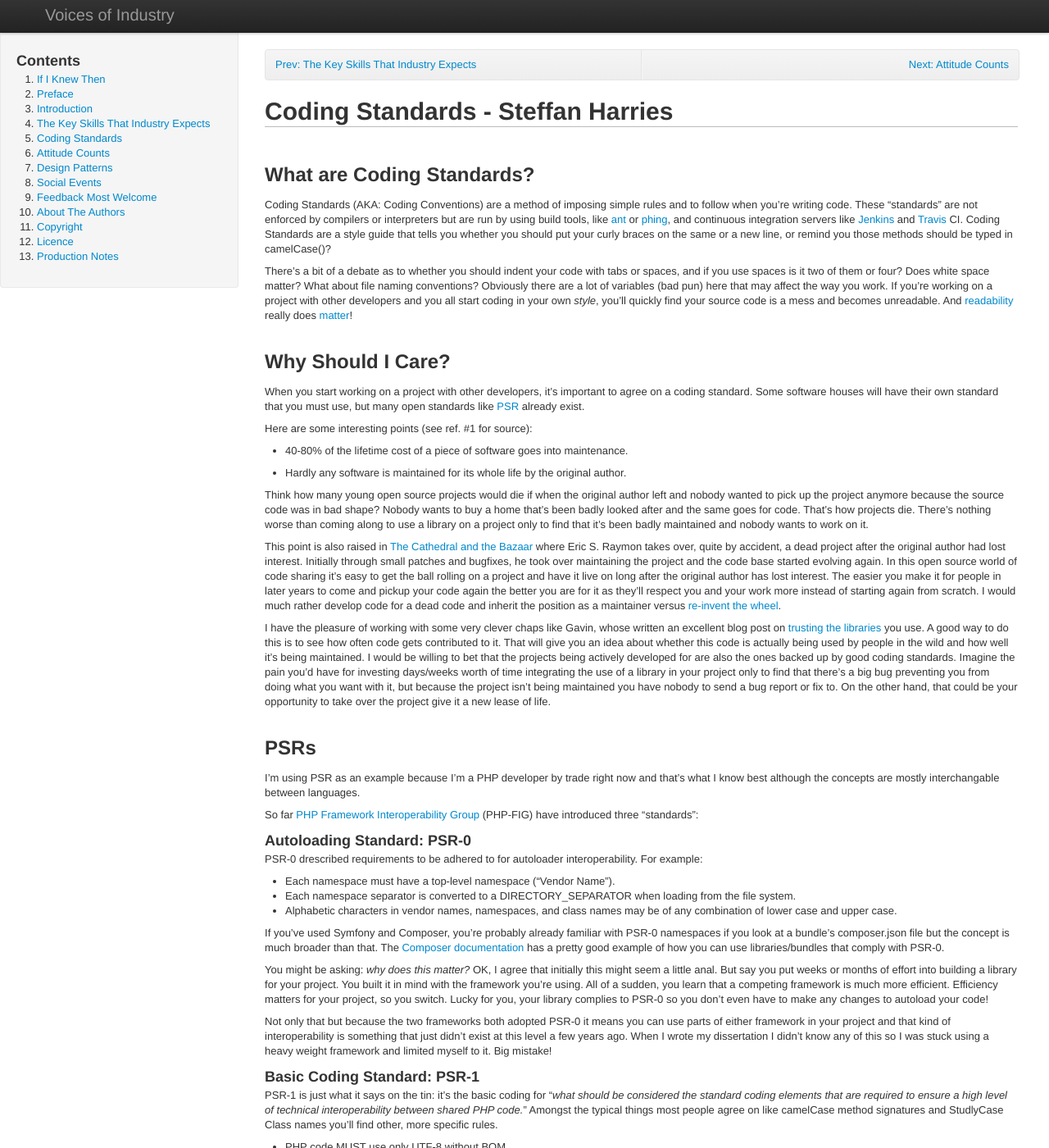
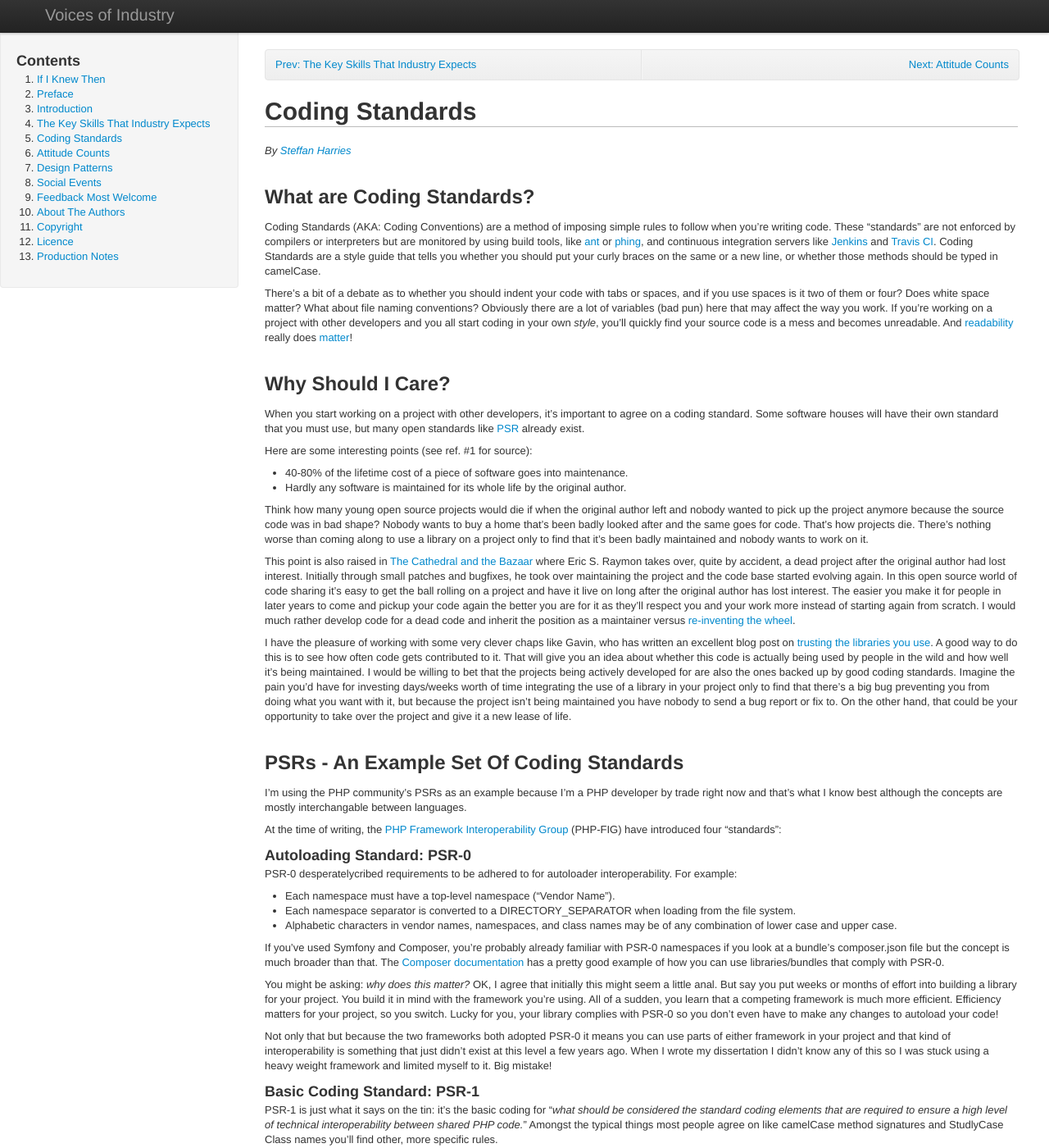
Before and after one commit to stuartherbert/if-i-knew-then, a Jekyll site: the page built from coding-standards.md, in a window 1280 px wide and 1400 px high. Shown: the whole window at 82% size. Built offline with Jekyll 4.4.1, drawn with Linux system fonts in a browser that asks for light colours; comment, search, counter and statistics services are not loaded; some of the changed text lies outside the part shown.

Commit message:
First pass by the Editor

````diff
--- a/coding-standards.md
+++ b/coding-standards.md
@@ -3,14 +3,15 @@ layout: book-chapter
 title: Coding Standards
 prev: '<a href="key-skills-for-industry.html">Prev: The Key Skills That Industry Expects</a>'
 next: '<a href="gavd-attitude-counts.html">Next: Attitude Counts</a>'
+---
 
----
-Coding Standards - Steffan Harries
-==================================
+# Coding Standards
+
+_By [Steffan Harries](#bio)_
 
 ## What are Coding Standards?
 
-Coding Standards (AKA: Coding Conventions) are a method of imposing simple rules and to follow when you're writing code. These "standards" are not enforced by compilers or interpreters but are run by using build tools, like [ant](http://ant.apache.org/) or [phing](http://www.phing.info/), and continuous integration servers like [Jenkins](http://jenkins-ci.org/) and [Travis](https://travis-ci.org/) CI. Coding Standards are a style guide that tells you whether you should put your curly braces on the same or a new line, or remind you those methods should be typed in camelCase()?
+Coding Standards (AKA: Coding Conventions) are a method of imposing simple rules to follow when you're writing code. These "standards" are not enforced by compilers or interpreters but are monitored by using build tools, like [ant](http://ant.apache.org/) or [phing](http://www.phing.info/), and continuous integration servers like [Jenkins](http://jenkins-ci.org/) and [Travis CI](https://travis-ci.org/). Coding Standards are a style guide that tells you whether you should put your curly braces on the same or a new line, or whether those methods should be typed in camelCase.
 
 There's a bit of a debate as to whether you should indent your code with tabs or spaces, and if you use spaces is it two of them or four? Does white space matter? What about file naming conventions? Obviously there are a lot of variables (bad pun) here that may affect the way you work. If you're working on a project with other developers and you all start coding in your own *style*, you'll quickly find your source code is a mess and becomes unreadable. And [readability](http://shop.oreilly.com/product/9780596802301.do) really does [matter](http://books.google.co.uk/books/about/Clean_Code.html?id=_i6bDeoCQzsC)!
 
@@ -21,22 +22,23 @@ When you start working on a project with other developers, it's important to agr
 Here are some interesting points (see ref. #1 for source):
 
 * 40-80% of the lifetime cost of a piece of software goes into maintenance.
-
 * Hardly any software is maintained for its whole life by the original author.
 
 Think how many young open source projects would die if when the original author left and nobody wanted to pick up the project anymore because the source code was in bad shape? Nobody wants to buy a home that's been badly looked after and the same goes for code. That's how projects die. There's nothing worse than coming along to use a library on a project only to find that it's been badly maintained and nobody wants to work on it.
 
-This point is also raised in [The Cathedral and the Bazaar](http://www.catb.org/esr/writings/cathedral-bazaar/cathedral-bazaar/) where Eric S. Raymon takes over, quite by accident, a dead project after the original author had lost interest. Initially through small patches and bugfixes, he took over maintaining the project and the code base started evolving again. In this open source world of code sharing it's easy to get the ball rolling on a project and have it live on long after the original author has lost interest. The easier you make it for people in later years to come and pickup your code again the better you are for it as they'll respect you and your work more instead of starting again from scratch. I would much rather develop code for a dead code and inherit the position as a maintainer versus [re-invent the wheel](http://sourcemaking.com/antipatterns/reinvent-the-wheel).
+This point is also raised in [The Cathedral and the Bazaar](http://www.catb.org/esr/writings/cathedral-bazaar/cathedral-bazaar/) where Eric S. Raymon takes over, quite by accident, a dead project after the original author had lost interest. Initially through small patches and bugfixes, he took over maintaining the project and the code base started evolving again. In this open source world of code sharing it's easy to get the ball rolling on a project and have it live on long after the original author has lost interest. The easier you make it for people in later years to come and pickup your code again the better you are for it as they'll respect you and your work more instead of starting again from scratch. I would much rather develop code for a dead code and inherit the position as a maintainer versus [re-inventing the wheel](http://sourcemaking.com/antipatterns/reinvent-the-wheel).
 
-I have the pleasure of working with some very clever chaps like Gavin, whose written an excellent blog post on [trusting the libraries](http://www.boxuk.com/blog/trusting-the-libraries-you-use) you use. A good way to do this is to see how often code gets contributed to it. That will give you an idea about whether this code is actually being used by people in the wild and how well it's being maintained. I would be willing to bet that the projects being actively developed for are also the ones backed up by good coding standards. Imagine the pain you'd have for investing days/weeks worth of time integrating the use of a library in your project only to find that there's a big bug preventing you from doing what you want with it, but because the project isn't being maintained you have nobody to send a bug report or fix to. On the other hand, that could be your opportunity to take over the project give it a new lease of life.
+I have the pleasure of working with some very clever chaps like Gavin, who has written an excellent blog post on [trusting the libraries you use](http://www.boxuk.com/blog/trusting-the-libraries-you-use). A good way to do this is to see how often code gets contributed to it. That will give you an idea about whether this code is actually being used by people in the wild and how well it's being maintained. I would be willing to bet that the projects being actively developed for are also the ones backed up by good coding standards. Imagine the pain you'd have for investing days/weeks worth of time integrating the use of a library in your project only to find that there's a big bug preventing you from doing what you want with it, but because the project isn't being maintained you have nobody to send a bug report or fix to. On the other hand, that could be your opportunity to take over the project and give it a new lease of life.
 
-## PSRs
-I'm using PSR as an example because I'm a PHP developer by trade right now and that's what I know best although the concepts are mostly interchangable between languages.
+## PSRs - An Example Set Of Coding Standards
 
-So far [PHP Framework Interoperability Group](http://www.php-fig.org/) (PHP-FIG) have introduced three "standards":
+I'm using the PHP community's PSRs as an example because I'm a PHP developer by trade right now and that's what I know best although the concepts are mostly interchangable between languages.
+
+At the time of writing, the [PHP Framework Interoperability Group](http://www.php-fig.org/) (PHP-FIG) have introduced four "standards":
 
 ### Autoloading Standard: PSR-0
-PSR-0 drescribed requirements to be adhered to for autoloader interoperability. For example:
+
+PSR-0 desperatelycribed requirements to be adhered to for autoloader interoperability. For example:
 
 * Each namespace must have a top-level namespace ("Vendor Name").
 * Each namespace separator is converted to a DIRECTORY_SEPARATOR when loading from the file system.
@@ -44,18 +46,20 @@ PSR-0 drescribed requirements to be adhered to for autoloader interoperability.
 
 If you've used Symfony and Composer, you're probably already familiar with PSR-0 namespaces if you look at a bundle's composer.json file but the concept is much broader than that. The [Composer documentation](http://getcomposer.org/doc/04-schema.md#psr-0) has a pretty good example of how you can use libraries/bundles that comply with PSR-0.
 
-You might be asking: *why does this matter?* OK, I agree that initially this might seem a little anal. But say you put weeks or months of effort into building a library for your project. You built it in mind with the framework you're using. All of a sudden, you learn that a competing framework is much more efficient. Efficiency matters for your project, so you switch. Lucky for you, your library complies to PSR-0 so you don't even have to make any changes to autoload your code!
+You might be asking: *why does this matter?* OK, I agree that initially this might seem a little anal. But say you put weeks or months of effort into building a library for your project. You build it in mind with the framework you're using. All of a sudden, you learn that a competing framework is much more efficient. Efficiency matters for your project, so you switch. Lucky for you, your library complies with PSR-0 so you don't even have to make any changes to autoload your code!
 
 Not only that but because the two frameworks both adopted PSR-0 it means you can use parts of either framework in your project and that kind of interoperability is something that just didn't exist at this level a few years ago. When I wrote my dissertation I didn't know any of this so I was stuck using a heavy weight framework and limited myself to it. Big mistake!
 
 ### Basic Coding Standard: PSR-1
+
 PSR-1 is just what it says on the tin: it's the basic coding for "*what should be considered the standard coding elements that are required to ensure a high level of technical interoperability between shared PHP code.*" Amongst the typical things most people agree on like camelCase method signatures and StudlyCase Class names you'll find other, more specific rules.
 
-* PHP code MUST use only UTF-8 without BOM.
+* PHP code MUST use only UTF-8 without BOM. _\[The "BOM" is the byte-order mark sometimes inserted at the top of files by broken text editors - Ed.]_
 * Constants must be declared in upper case with underscore separaters
 * A file should declare symbols (classes, functions, constants) or declare side effects
 
 #### What Are 'Side Effects'?
+
 This is an interesting (read: weird) point raised in PSR-1.
 
 >A file SHOULD declare new symbols (classes, functions, constants, etc.) and cause no other side effects, or it SHOULD execute logic with side effects, but SHOULD NOT do both.
@@ -89,10 +93,10 @@ The reason: when your class is loaded, [the state of the application should not
 
 There are other reasons why this isn't a great idea either:
 
-* What if Disk I/O is reaching critical levels when you run an include/require?
+* What if disk I/O is reaching critical levels when you run an include/require?
 * What happens when the file is modified outside of the state of your application?
 
-That's pretty much all I'm going to say on PSR-1. You could go further but I don't think it's necessary as it's fairly self explanatory and it's what most are already doing anyway without even realising it.
+That's pretty much all I'm going to say on PSR-1. You could go further but I don't think it's necessary as it's fairly self explanatory and it's what most PHP developers are already doing anyway without even realising it.
 
 ### Coding Style Guide: PSR-2
 
@@ -156,14 +160,15 @@ I can say for certainty that if you attend a job interview and get talking about
 
 >The highest unemployment rate is seen amongst those who studied Computer Science, at 14.6%.
 
-You have competition, my friends. Rise up and beat it. Interviews are crucial to this. By talking about and using practices like coding standards you're leveling up on your competition who don't. Computer Science graduates have a reputation for being sloppy and hap-hazard coders. Don't let yourself be that person! Prove them wrong! If you get people's attention by using best practices you'll stick in their memory with a positive note and that's the best thing you can achieve in a job interview. That's your foot in the mental doorway to a career with that company.
+You have competition, my friends. Rise up and beat it. Interviews are crucial to this. By talking about and using practices like coding standards you're levelling up on your competition who don't. Computer Science graduates have a reputation for being sloppy and hap-hazard coders. Don't let yourself be that person! Prove them wrong! If you get people's attention by using best practices you'll stick in their memory with a positive note and that's the best thing you can achieve in a job interview. That's your foot in the mental doorway to a career with that company.
 
-Coding standards matter to me because they'll make your life easier in the long run in your projects, they'll get you kudos from fellow developers and because they'll make you a better developer. Any thing that makes me better at coding, no matter how small, is a win for me. Eventually coding standards will become almost second nature - I'm not quite there yet but I'm seeing positive improvements all the time.
+Coding standards matter to me because they'll make my life easier in the long run in my projects, they'll get me kudos from fellow developers and because they'll make me a better developer. Any thing that makes me better at coding, no matter how small, is a win for me. Eventually coding standards will become almost second nature - I'm not quite there yet but I'm seeing positive improvements all the time.
 
 I've definitely seen a change in the way I write code for the better since adopting coding standards. I used to write code and if it worked I didn't care, I may not have even written tests for it. That's the type of mindset being at a coder at university forces you into through working on 6 different projects at once, each with their own ridiculous deadline, whilst you're desperately trying to cling onto a social life. That *has* to change when you get to industry. I'm really happy with how much my coding has improved in the last six months since I left university. I'm a much better developer and that's in no short thanks to coding standards, I owe my new colleagues a big thank you for introducing me to things like this that make me a better a developer.
 
 ## So How Do I Check My Code Conforms?
-There's a pear package called [PHP_CodeSniffer](http://pear.php.net/package/PHP_CodeSniffer/) which will provide you with the CLI tool ```phpcs``` which you can use to check your code's compatability. You can also control it's output format if you only want a summary or a full output depending on your needs. Integrating PHP_CodeSniffer into your Continuous Integration tasks will automate this task for you, I'll cover that a little in my next chapter!
+
+There's a PEAR package called [PHP_CodeSniffer](http://pear.php.net/package/PHP_CodeSniffer/) which will provide you with the CLI tool `phpcs` which you can use to check your code's compatability. You can also control its output format if you only want a summary or a full output depending on your needs. Integrating PHP_CodeSniffer into your Continuous Integration tasks will automate this task for you.
 
 ## Bio
 
````
Also changed, not shown: other parts of coding-standards.md (+1 -1 lines).
